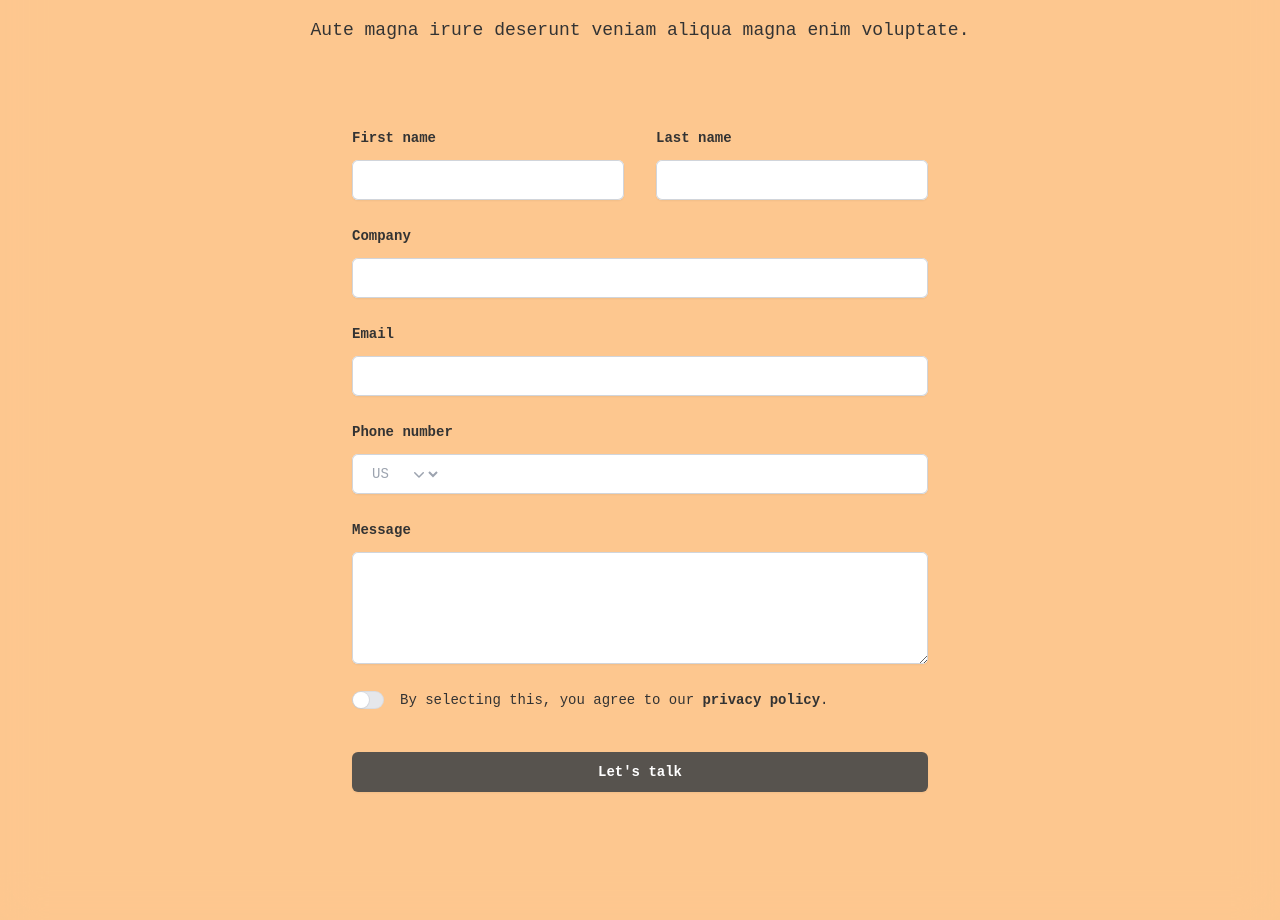
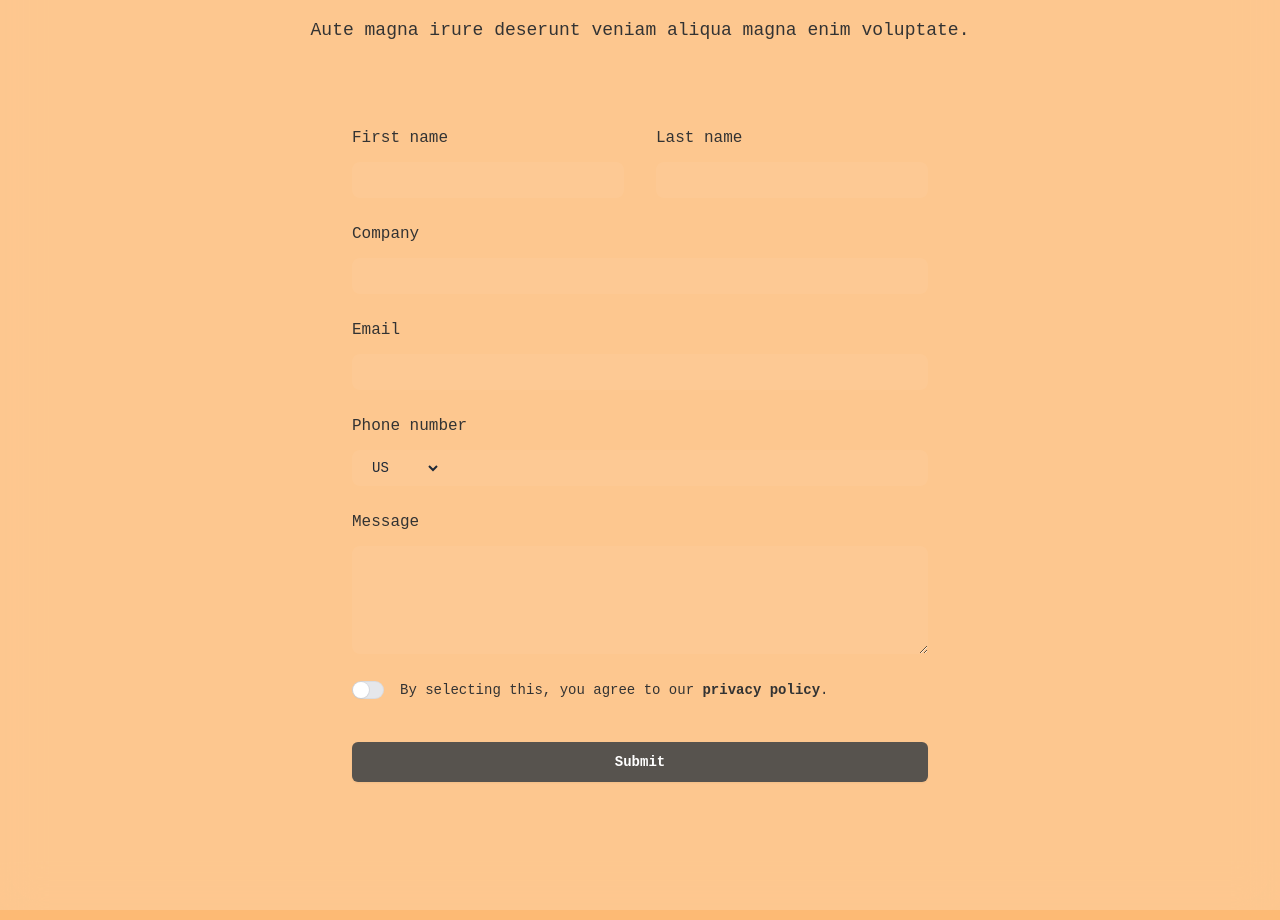
Before and after one commit to dillguill/dillguill.github.io, a Next.js app: page / in a window 1280 px wide. Shown: the part 2891-3811 px from the top of the page. Built offline with nearby package versions, Linux system fonts and the light colour scheme.

Commit message:
Made contact form transparent

```diff
--- a/src/app/components/Contact.js
+++ b/src/app/components/Contact.js
@@ -22,7 +22,7 @@ export default function Example() {
   const [agreed, setAgreed] = useState(false)
 
   return (
-    <div className="isolate px-6 py-24 sm:py-32 lg:px-8">
+    <div className="isolate sm:py-32 lg:px-8">
       <div className="mx-auto max-w-2xl text-center">
         <h2 className="text-balance text-4xl font-semibold tracking-tight sm:text-5xl">Contact</h2>
         <p className="mt-2 text-lg/8">Aute magna irure deserunt veniam aliqua magna enim voluptate.</p>
@@ -30,7 +30,7 @@ export default function Example() {
       <form action="#" method="POST" className="mx-auto mt-16 max-w-xl sm:mt-20">
         <div className="grid grid-cols-1 gap-x-8 gap-y-6 sm:grid-cols-2">
           <div>
-            <label htmlFor="first-name" className="block text-sm/6 font-semibold">
+            <label htmlFor="first-name" className="font-medium">
               First name
             </label>
             <div className="mt-2.5">
@@ -39,12 +39,12 @@ export default function Example() {
                 name="first-name"
                 type="text"
                 autoComplete="given-name"
-                className="block w-full rounded-md border-0 px-3.5 py-2 shadow-sm ring-1 ring-inset ring-gray-300 placeholder:text-gray-400 focus:ring-2 focus:ring-inset focus:ring-indigo-600 sm:text-sm/6"
+                className="mt-3 block w-full rounded-lg border-none bg-white/5 py-1.5 px-3 text-sm/6"
               />
             </div>
           </div>
           <div>
-            <label htmlFor="last-name" className="block text-sm/6 font-semibold">
+            <label htmlFor="last-name" className="font-medium">
               Last name
             </label>
             <div className="mt-2.5">
@@ -53,12 +53,12 @@ export default function Example() {
                 name="last-name"
                 type="text"
                 autoComplete="family-name"
-                className="block w-full rounded-md border-0 px-3.5 py-2 shadow-sm ring-1 ring-inset ring-gray-300 placeholder:text-gray-400 focus:ring-2 focus:ring-inset focus:ring-indigo-600 sm:text-sm/6"
+                className="mt-3 block w-full rounded-lg border-none bg-white/5 py-1.5 px-3 text-sm/6"
               />
             </div>
           </div>
           <div className="sm:col-span-2">
-            <label htmlFor="company" className="block text-sm/6 font-semibold">
+            <label htmlFor="company" className="font-medium">
               Company
             </label>
             <div className="mt-2.5">
@@ -67,12 +67,12 @@ export default function Example() {
                 name="company"
                 type="text"
                 autoComplete="organization"
-                className="block w-full rounded-md border-0 px-3.5 py-2 shadow-sm ring-1 ring-inset ring-gray-300 placeholder:text-gray-400 focus:ring-2 focus:ring-inset focus:ring-indigo-600 sm:text-sm/6"
+                className="mt-3 block w-full rounded-lg border-none bg-white/5 py-1.5 px-3 text-sm/6"
               />
             </div>
           </div>
           <div className="sm:col-span-2">
-            <label htmlFor="email" className="block text-sm/6 font-semibold">
+            <label htmlFor="email" className="font-medium">
               Email
             </label>
             <div className="mt-2.5">
@@ -81,12 +81,12 @@ export default function Example() {
                 name="email"
                 type="email"
                 autoComplete="email"
-                className="block w-full rounded-md border-0 px-3.5 py-2 shadow-sm ring-1 ring-inset ring-gray-300 placeholder:text-gray-400 focus:ring-2 focus:ring-inset focus:ring-indigo-600 sm:text-sm/6"
+                className="mt-3 block w-full rounded-lg border-none bg-white/5 py-1.5 px-3 text-sm/6"
               />
             </div>
           </div>
           <div className="sm:col-span-2">
-            <label htmlFor="phone-number" className="block text-sm/6 font-semibold">
+            <label htmlFor="phone-number" className="font-medium">
               Phone number
             </label>
             <div className="relative mt-2.5">
@@ -97,7 +97,7 @@ export default function Example() {
                 <select
                   id="country"
                   name="country"
-                  className="h-full rounded-md border-0 bg-transparent bg-none py-0 pl-4 pr-9 text-gray-400 focus:ring-2 focus:ring-inset focus:ring-indigo-600 sm:text-sm"
+                  className="h-full rounded-md border-0 bg-transparent bg-none py-0 pl-4 pr-9 text-gray-800 focus:ring-2 focus:ring-inset focus:ring-indigo-600 sm:text-sm"
                 >
                   <option>US</option>
                   <option>CA</option>
@@ -105,7 +105,7 @@ export default function Example() {
                 </select>
                 <ChevronDownIcon
                   aria-hidden="true"
-                  className="pointer-events-none absolute right-3 top-0 h-full w-5 text-gray-400"
+                  // className="pointer-events-none absolute right-3 top-0 h-full w-5 text-gray-800"
                 />
               </div>
               <input
@@ -113,12 +113,12 @@ export default function Example() {
                 name="phone-number"
                 type="tel"
                 autoComplete="tel"
-                className="block w-full rounded-md border-0 px-3.5 py-2 pl-20 shadow-sm ring-1 ring-inset ring-gray-300 placeholder:text-gray-400 focus:ring-2 focus:ring-inset focus:ring-indigo-600 sm:text-sm/6"
+                className="mt-3 block w-full rounded-lg border-none bg-white/5 py-1.5 px-3 text-sm/6"
               />
             </div>
           </div>
           <div className="sm:col-span-2">
-            <label htmlFor="message" className="block text-sm/6 font-semibold">
+            <label htmlFor="message" className="font-medium">
               Message
             </label>
             <div className="mt-2.5">
@@ -126,7 +126,7 @@ export default function Example() {
                 id="message"
                 name="message"
                 rows={4}
-                className="block w-full rounded-md border-0 px-3.5 py-2 shadow-sm ring-1 ring-inset ring-gray-300 placeholder:text-gray-400 focus:ring-2 focus:ring-inset focus:ring-indigo-600 sm:text-sm/6"
+                className="mt-3 block w-full rounded-lg border-none bg-white/5 py-1.5 px-3 text-sm/6"
                 defaultValue={''}
               />
             </div>
@@ -159,7 +159,7 @@ export default function Example() {
             type="submit"
             className="block w-full rounded-md bg-stone-600 px-3.5 py-2.5 text-center text-sm font-semibold text-white shadow-sm hover:bg-indigo-500 focus-visible:outline focus-visible:outline-2 focus-visible:outline-offset-2 focus-visible:outline-indigo-600"
           >
-            Let&#39;s talk
+            Submit
           </button>
         </div>
       </form>
```
